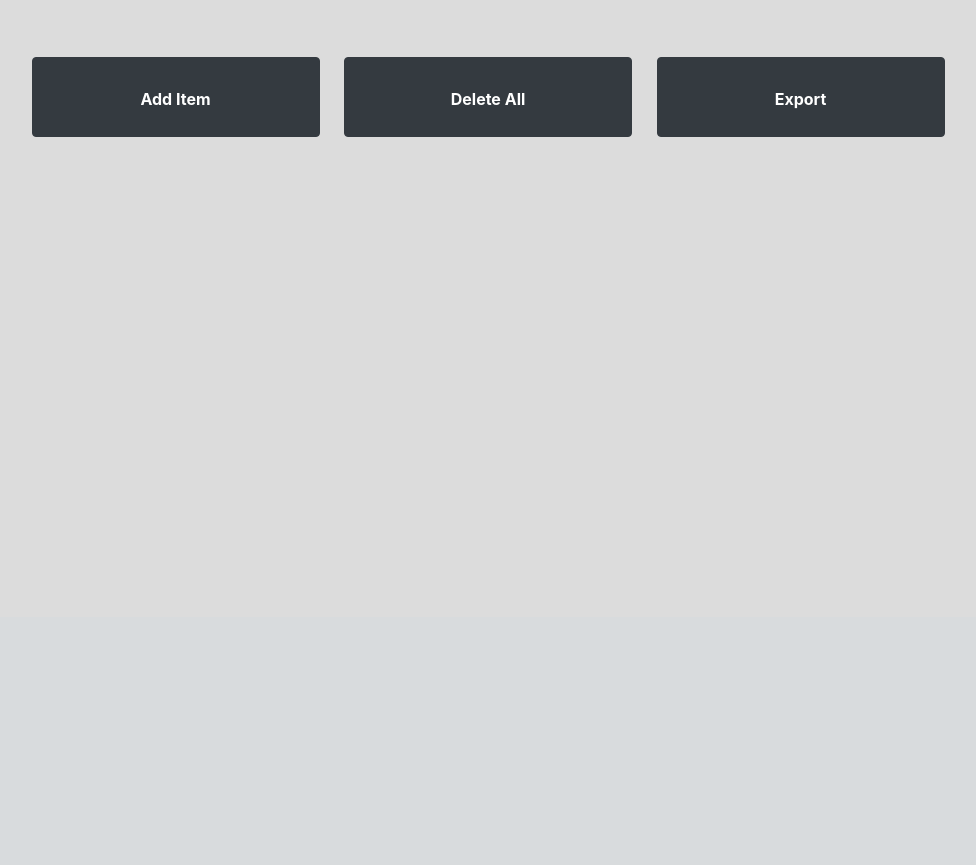
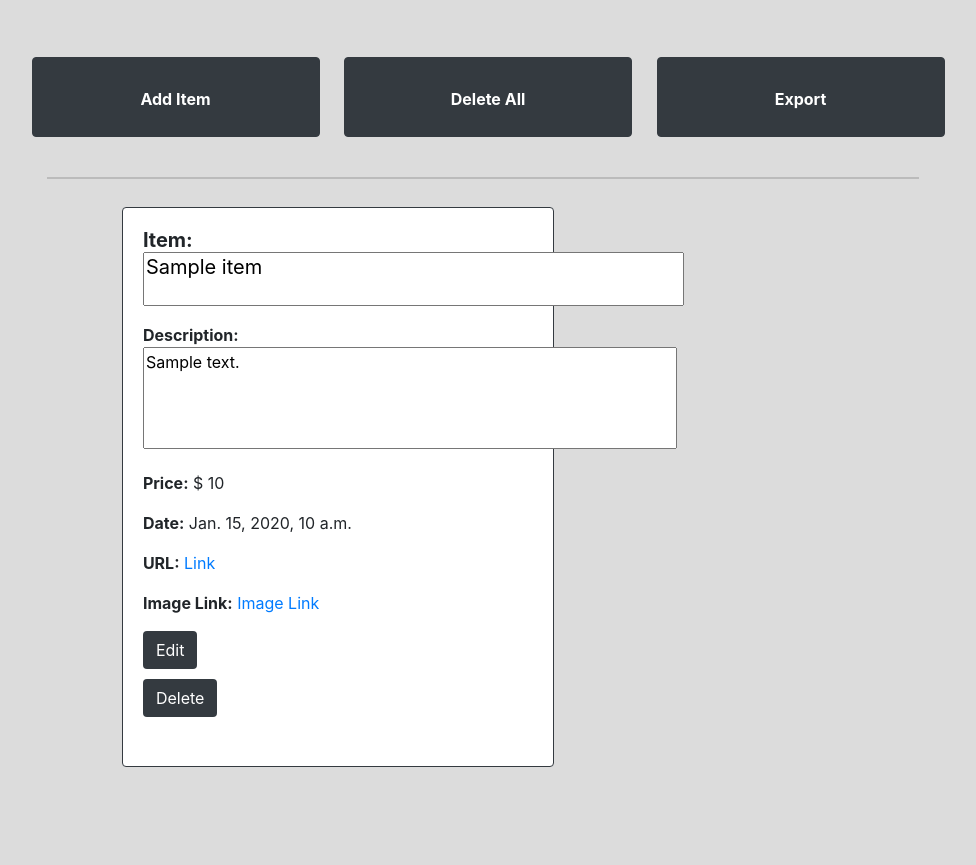
Before and after one commit to erick576/MyItemLog, a Django app: template src/templates/home.html in a window 1280 px wide. Shown: the part 183-1048 px from the top of the page, without its empty margins (157-1133 px from the left). Before the commit the page ends 320 px from the top, so only its background shows below. Run offline with Django 3.2, Linux system fonts and the light colour scheme; the template is opened without the code that fills it: most values are stand-ins (such as "Sample title", 1, 10 or a date in 2020); some libraries are stand-ins or nearby versions.

Commit message:
Updating Home Entry View

```diff
--- a/src/templates/addItem.html
+++ b/src/item/templates/deleteItem.html
@@ -2,7 +2,7 @@
 <html lang="en">
 <head>
     <meta charset="UTF-8">
-    <title>Add Item</title>
+    <title>Title</title>
 </head>
 <body>
 
--- a/src/templates/base.html
+++ b/src/templates/base.html
@@ -13,9 +13,6 @@
     <script src="https://maxcdn.bootstrapcdn.com/bootstrap/4.4.1/js/bootstrap.min.js"></script>
     {% load static from staticfiles %}
     <link rel="stylesheet" href="{% static 'styles.css' %}?{% now 'U' %}">
-    <style>
-
-    </style>
 
     {% block title %}
 
--- a/src/templates/home.html
+++ b/src/templates/home.html
@@ -17,6 +17,7 @@
     <br>
     <br>
     <br>
+    <center>
     <div class="card border-dark bg-dark itemButton" style="width: 18rem;">
         <div class="card-body">
             <center><a class="nav-link hover" href="http://127.0.0.1:8000/add-item/"><b> Add Item </b></a></center>
@@ -32,6 +33,26 @@
             <center><a href="#" class="nav-link hover"><b>Export</b></a></center>
         </div>
     </div>
+    </center>
+<div class="grid col-6 col-sm-6 col-md-8 col-lg-8 col-xl-10">
+        {% for entry in item %}
+        <div class="card mt-5 border-dark mb-5" id="entries" style="width: 27rem; height: 35rem;">
+            <div class="card-body">
+                <h5 class="card-title"><b>Item:</b><br><textarea data-toggle="tooltip" data-placement="bottom" title="My title" style="resize: none;" rows="2" cols="40" readonly>{{entry.Item}}</textarea></h5>
+                <p class="card-text"><b>Description:</b> <br><textarea rows="4" cols="50" readonly style="resize: none;">{{entry.Description}}</textarea></p>
+                <p class="card-text"><b>Price:</b>{% if entry.Price is not None %} ${% endif %} {{entry.Price}}</p>
+                <p class="card-text"><b>Date:</b> {{entry.Date}}</p>
+                <p class="card-text"><b>URL:</b>{% if entry.Price is not None %} <a href="{{entry.URL}}">Link</a>{% endif %}{% if entry.Price is None %} None{% endif %}</p>
+                <p class="card-text"><b>Image Link:</b>{% if entry.Price is not None %} <a href="{{entry.Image_URL}}">Image Link</a>{% endif %}{% if entry.Price is None %} None{% endif %}</p>
+                <form action="#">
+                <input type = "submit" class="btn btn-dark hover" style="margin-bottom:10px;" value = "Edit"/>
+                </form>
+                <a href="#"><form action="#">
+                <input type="submit" class="btn btn-dark hover" value="Delete" />
+                </form> </a>
+            </div>
+        </div>
+    {% endfor %}
 </div>
 {% endblock %}
 
```
